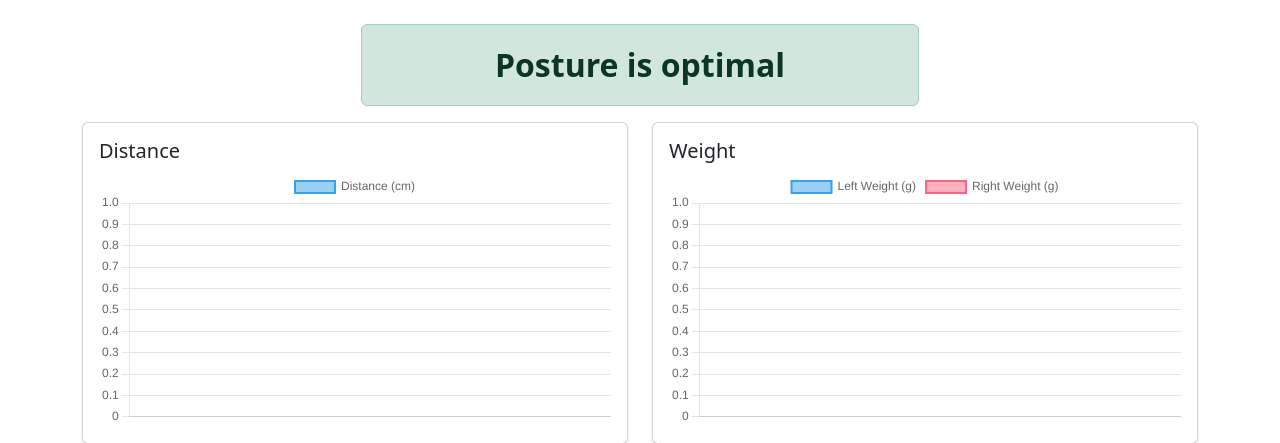
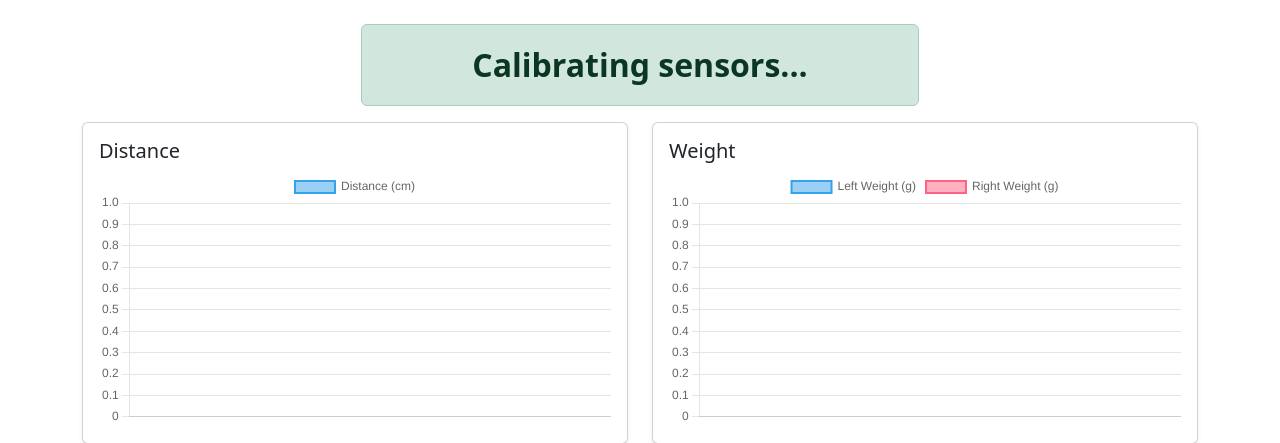
Before and after one commit to ahuang53/SMART-Desk, a Django app: template dashboard/web/templates/web/home.html in a window 1280 px wide. Shown: the part 76-519 px from the top of the page. Run offline with Django 3.2, Linux system fonts and the light colour scheme; the template is opened without the code that fills it, so the values that code supplies are empty.

```diff
--- a/dashboard/web/static/web/js/dashboard.js
+++ b/dashboard/web/static/web/js/dashboard.js
@@ -45,7 +45,7 @@ function updatePostureStatus(mode, leftWeight, rightWeight, distance) {
             break;
 
         case "Gaming":
-            if (distance <12) {
+            if (distance < 12) {
                 isGood = false;
                 message = "Too close to the screen: fix your posture";
             }
--- a/dashboard/web/templates/web/home.html
+++ b/dashboard/web/templates/web/home.html
@@ -16,7 +16,7 @@
     </nav>
     <div class="container py-4">
         <div id="statusAlert" class="alert alert-success text-center mx-auto w-50 fs-2" role="alert">
-            <div> <Strong>Posture is optimal</Strong> </div>
+            <div> <Strong>Calibrating sensors...</Strong> </div>
         </div>
         <div class="row">
             <!-- Distance Card -->
```
